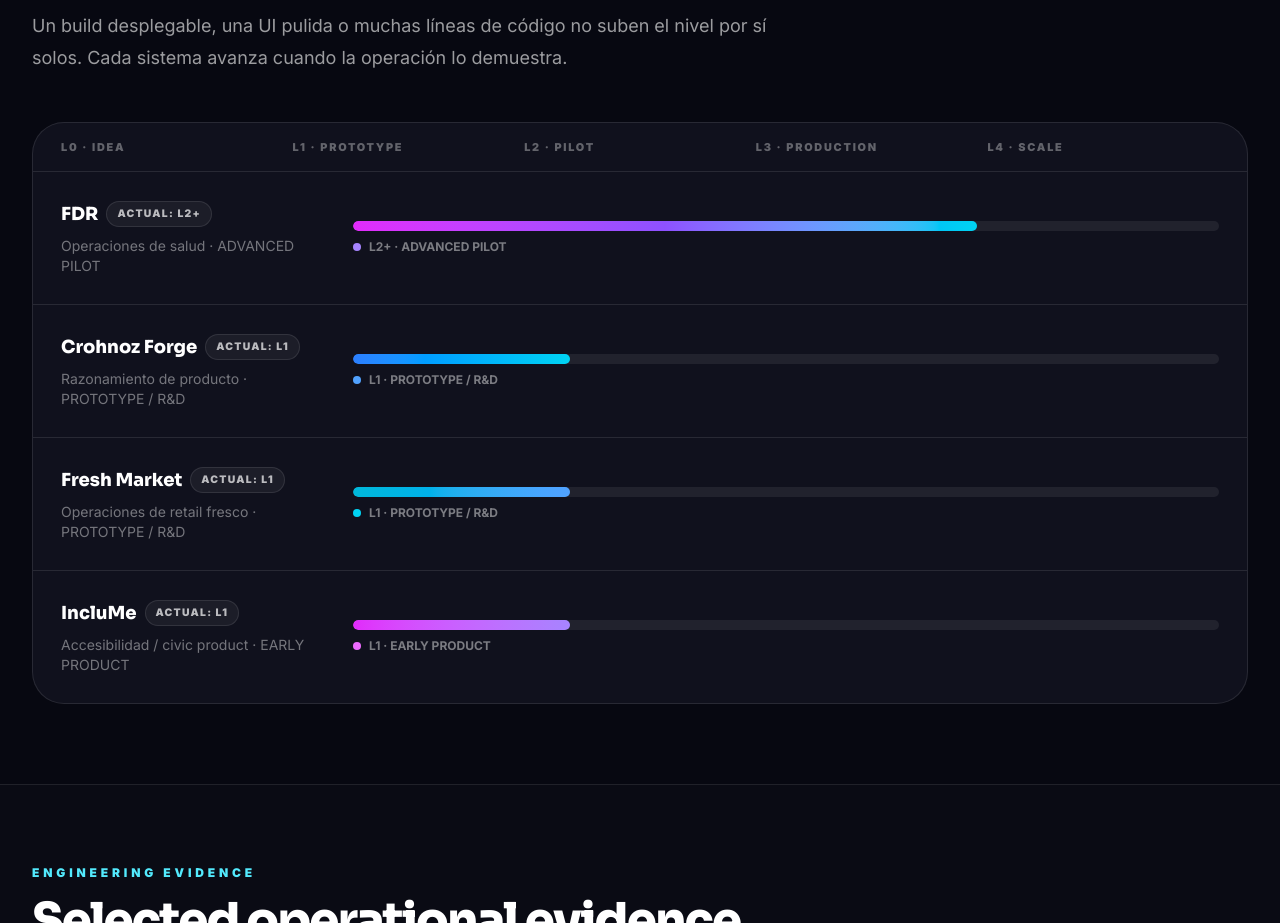
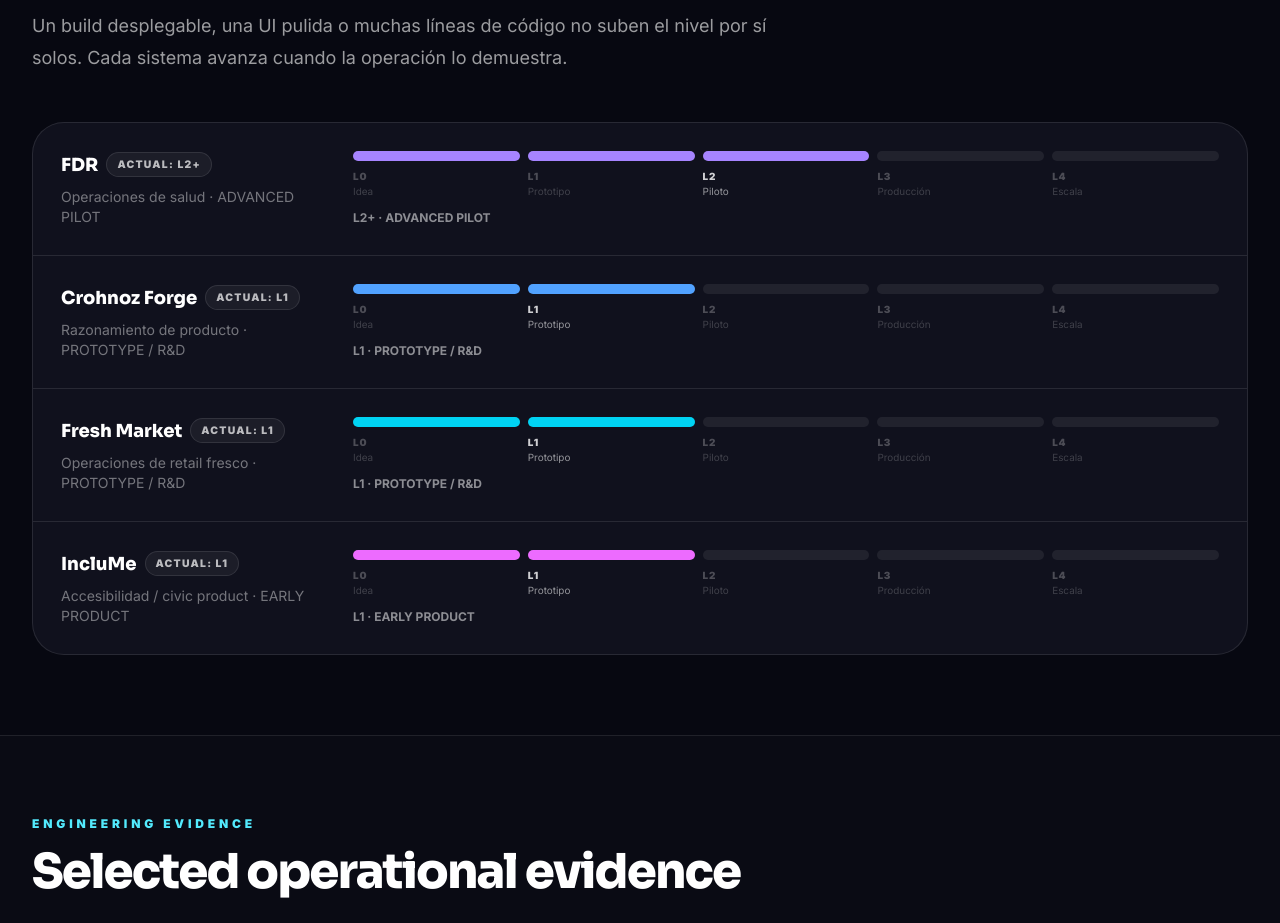
Before and after one commit to Crohnoz/Crohnoz-Systems, a React (Vite) app: page / in a window 1280 px wide. Shown: the part 3580-4503 px from the top of the page. Built offline with nearby package versions, Linux system fonts and the light colour scheme.

Commit message:
refactor: make maturity ordinal and synchronize document language

```diff
--- a/src/App.jsx
+++ b/src/App.jsx
@@ -1,4 +1,4 @@
-import { useState } from "react";
+import { useEffect, useState } from "react";
 
 const LINKS = {
   website: "https://crohnozlabs.cl",
@@ -251,42 +251,46 @@ const capabilities = [
   },
 ];
 
+const maturityScale = [
+  { code: "L0", es: "Idea", en: "Idea" },
+  { code: "L1", es: "Prototipo", en: "Prototype" },
+  { code: "L2", es: "Piloto", en: "Pilot" },
+  { code: "L3", es: "Producción", en: "Production" },
+  { code: "L4", es: "Escala", en: "Scale" },
+];
+
 const maturityRows = [
   {
     name: "FDR",
     domain: { es: "Operaciones de salud", en: "Healthcare operations" },
     level: "L2+",
     stage: "ADVANCED PILOT",
-    width: "72%",
-    dot: "bg-violet-400",
-    bar: "from-fuchsia-500 via-violet-500 to-cyan-400",
+    activeStage: 2,
+    fill: "bg-violet-400",
   },
   {
     name: "Crohnoz Forge",
     domain: { es: "Razonamiento de producto", en: "Product reasoning" },
     level: "L1",
     stage: "PROTOTYPE / R&D",
-    width: "25%",
-    dot: "bg-blue-400",
-    bar: "from-blue-500 to-cyan-400",
+    activeStage: 1,
+    fill: "bg-blue-400",
   },
   {
     name: "Fresh Market",
     domain: { es: "Operaciones de retail fresco", en: "Fresh-retail operations" },
     level: "L1",
     stage: "PROTOTYPE / R&D",
-    width: "25%",
-    dot: "bg-cyan-400",
-    bar: "from-cyan-500 to-blue-400",
+    activeStage: 1,
+    fill: "bg-cyan-400",
   },
   {
     name: "IncluMe",
     domain: { es: "Accesibilidad / civic product", en: "Accessibility / civic product" },
     level: "L1",
     stage: "EARLY PRODUCT",
-    width: "25%",
-    dot: "bg-fuchsia-400",
-    bar: "from-fuchsia-500 to-violet-400",
+    activeStage: 1,
+    fill: "bg-fuchsia-400",
   },
 ];
 
@@ -394,6 +398,25 @@ function SectionHeading({ eyebrow, title, text }) {
 export default function App() {
   const [lang, setLang] = useState("es");
   const t = copy[lang];
+
+  useEffect(() => {
+    document.documentElement.lang = lang;
+    document.title =
+      lang === "es"
+        ? "Crohnoz Systems | Enrique Flores · Arquitectura de Productos y Sistemas"
+        : "Crohnoz Systems | Enrique Flores · Product & Systems Architect";
+
+    const description = document.querySelector('meta[name="description"]');
+    if (description) {
+      description.setAttribute(
+        "content",
+        lang === "es"
+          ? "Portfolio público de ingeniería de Enrique Flores / Crohnoz Labs: sistemas operacionales, arquitectura de producto, evidencia verificable y madurez honesta."
+          : "Public engineering portfolio of Enrique Flores / Crohnoz Labs: operational systems, product architecture, inspectable evidence and honest maturity.",
+      );
+    }
+  }, [lang]);
+
   const navItems = [
     ["#flagship", t.nav.flagship],
     ["#depth", t.nav.depth],
@@ -620,14 +643,6 @@ export default function App() {
             <SectionHeading eyebrow="PORTFOLIO MATURITY" title={t.maturityTitle} text={t.maturityText} />
 
             <div className="mt-12 overflow-hidden rounded-[2rem] border border-white/10 bg-[#10111D]">
-              <div className="hidden grid-cols-5 border-b border-white/10 px-7 py-4 text-[0.68rem] font-black uppercase tracking-[0.16em] text-white/35 md:grid">
-                <span>L0 · Idea</span>
-                <span>L1 · Prototype</span>
-                <span>L2 · Pilot</span>
-                <span>L3 · Production</span>
-                <span>L4 · Scale</span>
-              </div>
-
               <div className="divide-y divide-white/10">
                 {maturityRows.map((item) => (
                   <article key={item.name} className="grid gap-5 p-6 md:grid-cols-[17rem_1fr] md:items-center md:p-7">
@@ -642,16 +657,36 @@ export default function App() {
                     </div>
 
                     <div>
-                      <div className="relative h-2.5 overflow-hidden rounded-full bg-white/[0.07]">
-                        <div
-                          className={`h-full rounded-full bg-gradient-to-r ${item.bar}`}
-                          style={{ width: item.width }}
-                        />
+                      <div
+                        className="grid grid-cols-5 gap-2"
+                        aria-label={`${item.name}: ${item.level} ${item.stage}`}
+                      >
+                        {maturityScale.map((stage, index) => {
+                          const reached = index <= item.activeStage;
+                          const current = index === item.activeStage;
+
+                          return (
+                            <div key={stage.code} className="min-w-0">
+                              <div
+                                className={`h-2.5 rounded-full ${reached ? item.fill : "bg-white/[0.07]"}`}
+                              />
+                              <p
+                                className={`mt-2 truncate text-[0.62rem] font-black uppercase tracking-[0.08em] ${
+                                  current ? "text-white/80" : "text-white/25"
+                                }`}
+                              >
+                                {stage.code}
+                              </p>
+                              <p className={`hidden text-[0.62rem] ${current ? "text-white/55" : "text-white/20"} lg:block`}>
+                                {stage[lang]}
+                              </p>
+                            </div>
+                          );
+                        })}
                       </div>
-                      <div className="mt-2 flex items-center gap-2 text-xs font-bold text-white/45">
-                        <span className={`h-2 w-2 rounded-full ${item.dot}`} />
-                        <span>{item.level} · {item.stage}</span>
-                      </div>
+                      <p className="mt-3 text-xs font-bold text-white/52">
+                        {item.level} · {item.stage}
+                      </p>
                     </div>
                   </article>
                 ))}
```
